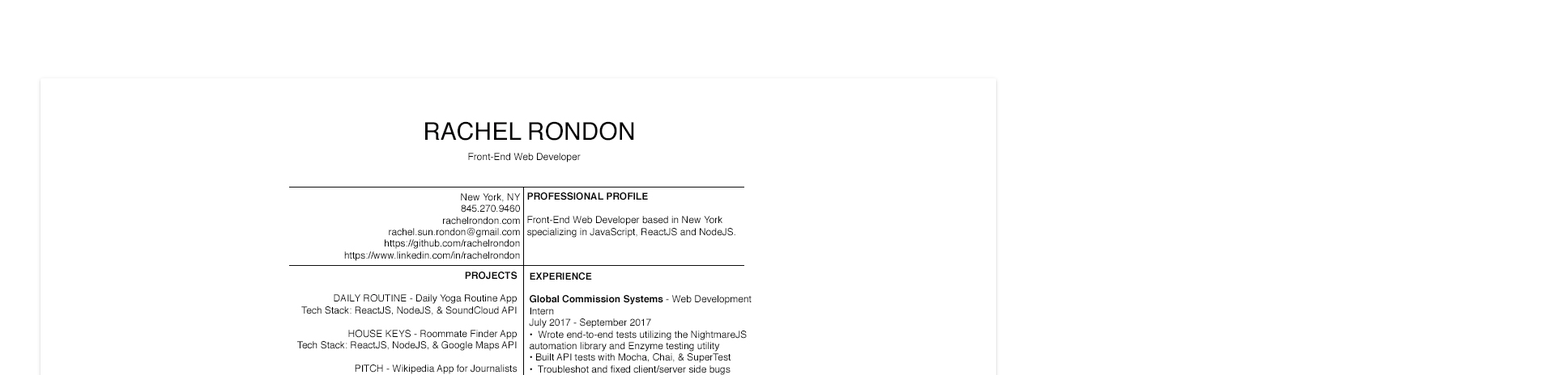
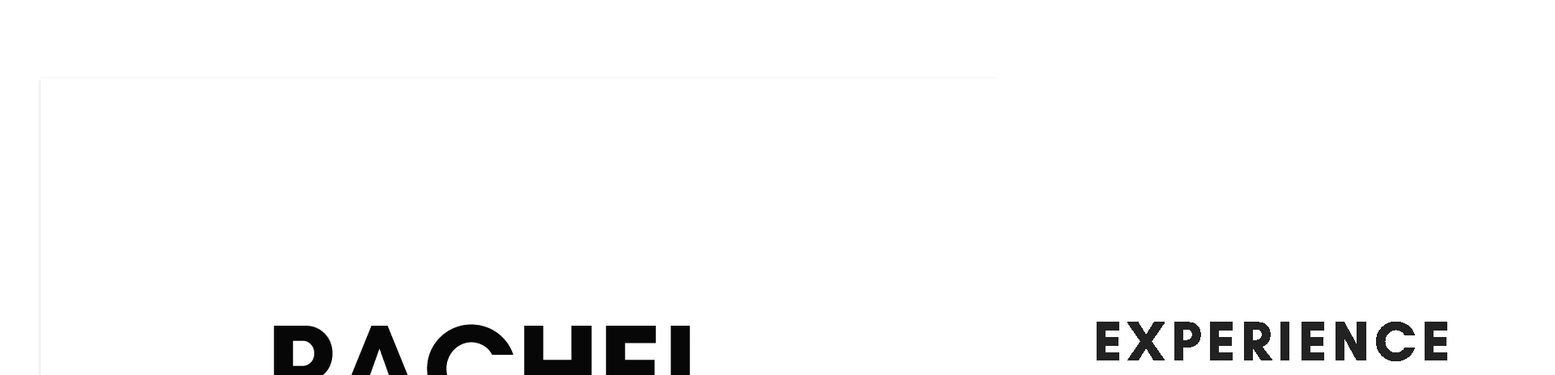
Before and after one commit to rachelrondon/RRondonPortfolio, a plain HTML site: page resume.html in a window 1280 px wide. Shown: the part 152-616 px from the top of the page at 81% size, 1920 px wide, since content can reach past the window. Drawn offline with nearby package versions, Linux system fonts and the light colour scheme; a web font is replaced by a local one.

Commit message:
updated resume

```diff
--- a/resume.html
+++ b/resume.html
@@ -34,7 +34,7 @@
         <div id="portfolio-div-resume">
           <div class="row">
               <div id="resume-card"class="card">
-                  <img id="rachel-resume" src="img/RRResume.jpg">
+                  <img id="rachel-resume" src="img/RachelRondonResume.png">
                   <span id="card-title" class="card-title"></span>
                 </div>
                 <div class="card-content-about">
```
Also changed, not shown: img/RachelRondonResume.png (added).
